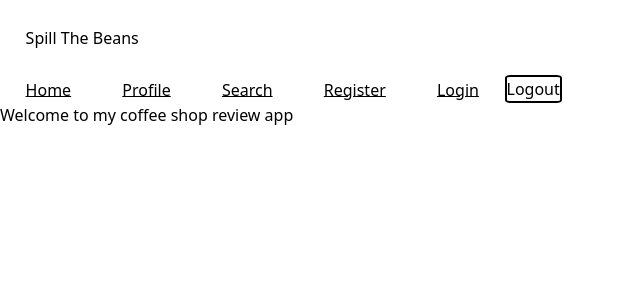
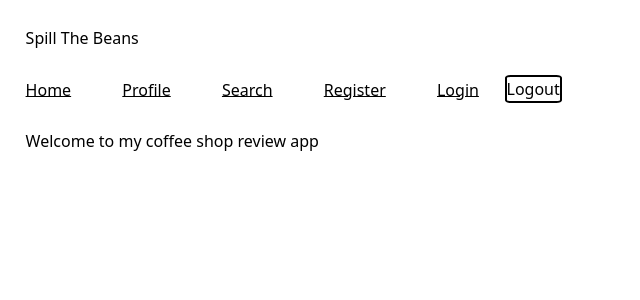
Before and after one commit to camillegonzales/mern-coffee-review, a React (Create React App) app in the folder client/: page / in a window 1280 px wide. Shown: the top 300 px of the page, without its empty margins (0-640 px from the left). Built offline with nearby package versions, Linux system fonts and the light colour scheme.

Commit message:
changed header type

```diff
--- a/client/src/pages/HomePage.js
+++ b/client/src/pages/HomePage.js
@@ -4,7 +4,7 @@ import Header from "../components/Header";
 const HomePage = () => {
     return (
         <>
-            <h2>Welcome to my coffee shop review app</h2>
+            <h1>Welcome to my coffee shop review app</h1>
         </>
     );
 };
```
